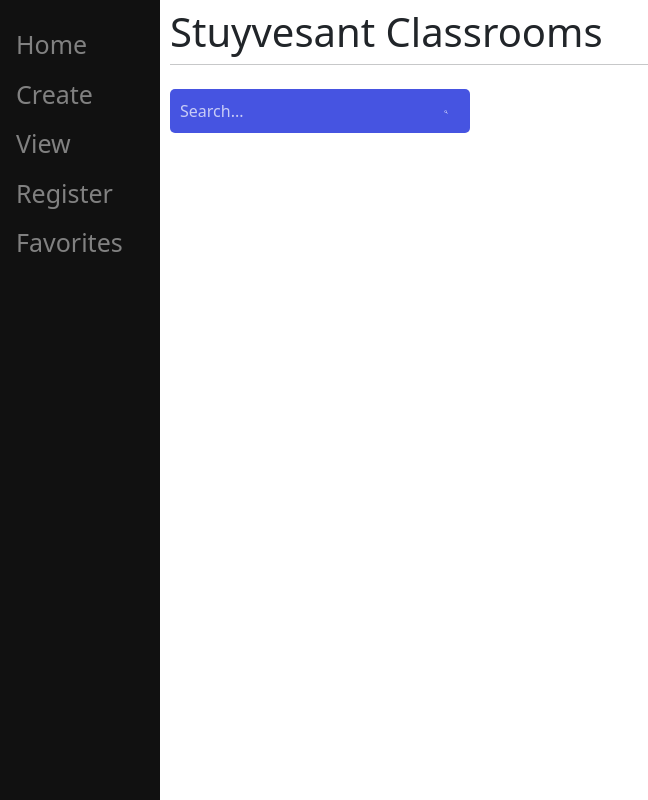
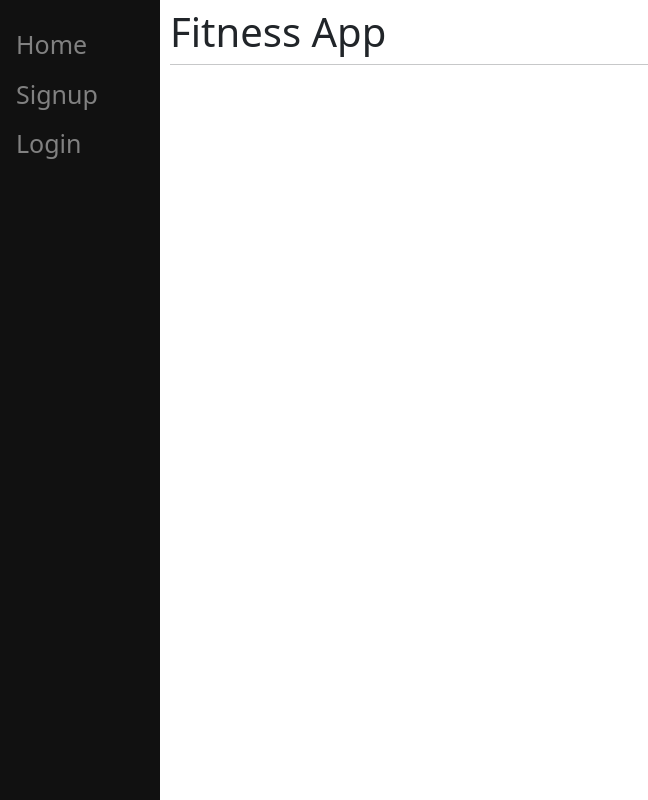
Before and after one commit to LitTub/2022Appathon, a Django app: page /hello/ in a window 1280 px wide. Shown: the whole page, without its empty margins (0-648 px from the left). Run offline with Django 4.2, Linux system fonts and the light colour scheme.

Commit message:
Add files via upload

```diff
--- a/2022Appathon/Fitness/templates/Fitness/base.html
+++ b/2022Appathon/Fitness/templates/Fitness/base.html
@@ -83,24 +83,16 @@
 <body>
   <div class="sidenav">
     <a href="/home">Home</a>
-    <a href="/create/">Create</a>
-    <a href="/1">View</a>
-    <a href="/register">Register</a>
-    <a href="/favorite">Favorites</a>
+    <a href="/signup/">Signup</a>
+    <a href="/login">Login</a>
   </div>
   <div class="main">
     <div class="col-8">
     <h1 class="mt-2">
-       Stuyvesant Classrooms
+       Fitness App
     </h1>
     <hr class="mt-0 mb-4">
-    <form id="type" role="search" class="type">
-      <input type="search" id="query" class="q"
-       placeholder="Search..."
-       aria-label="Search through site content"
-      >
-      <button><svg viewBox="0 0 1024 1024"><path class="path1" d="M848.471 928l-263.059-263.059c-48.941 36.706-110.118 55.059-177.412 55.059-171.294 0-312-140.706-312-312s140.706-312 312-312c171.294 0 312 140.706 312 312 0 67.294-24.471 128.471-55.059 177.412l263.059 263.059-79.529 79.529zM189.623 408.078c0 121.364 97.091 218.455 218.455 218.455s218.455-97.091 218.455-218.455c0-121.364-103.159-218.455-218.455-218.455-121.364 0-218.455 97.091-218.455 218.455z"></path></svg></button>
-    </form>
+
     <div id="content", name="content">
         {% block content %}
         {% endblock %}
@@ -111,24 +103,7 @@
 <script src="https://code.jquery.com/jquery-3.3.1.slim.min.js" integrity="sha384-q8i/X+965DzO0rT7abK41JStQIAqVgRVzpbzo5smXKp4YfRvH+8abtTE1Pi6jizo" crossorigin="anonymous"></script>
 <script src="https://cdn.jsdelivr.net/npm/popper.js@1.14.7/dist/umd/popper.min.js" integrity="sha384-UO2eT0CpHqdSJQ6hJty5KVphtPhzWj9WO1clHTMGa3JDZwrnQq4sF86dIHNDz0W1" crossorigin="anonymous"></script>
 <script src="https://cdn.jsdelivr.net/npm/bootstrap@4.3.1/dist/js/bootstrap.min.js" integrity="sha384-JjSmVgyd0p3pXB1rRibZUAYoIIy6OrQ6VrjIEaFf/nJGzIxFDsf4x0xIM+B07jRM" crossorigin="anonymous"></script>
-<script>
-    const f = document.getElementById('type');
-      const q = document.getElementById('query');
-      const google = 'https://www.google.com/search?q=site%3A+';
-      const site = 'youtube.com';
 
-      function submitted(event) {
-        event.preventDefault();
-        const url = google + site + '+' + q.value;
-        const win = window.open(url, '_blank');
-        win.focus();
-      }
-
-      f.addEventListener('submit', submitted);
-
-
-
-</script>
 
 </body>
 
--- a/2022Appathon/FitnessApp/settings.py
+++ b/2022Appathon/FitnessApp/settings.py
@@ -37,7 +37,9 @@
     'django.contrib.sessions',
     'django.contrib.messages',
     'django.contrib.staticfiles',
-    'Fitness'
+    'Fitness',
+    'signup.apps.SignupConfig',
+    'crispy_forms',
 
 ]
 
@@ -123,3 +125,5 @@
 # https://docs.djangoproject.com/en/4.0/ref/settings/#default-auto-field
 
 DEFAULT_AUTO_FIELD = 'django.db.models.BigAutoField'
+
+CRISPY_TEMPLATE_PACK = "bootstrap4"
--- a/2022Appathon/FitnessApp/urls.py
+++ b/2022Appathon/FitnessApp/urls.py
@@ -15,7 +15,11 @@
 """
 from django.contrib import admin
 from django.urls import path, include
+from signup import views as v
 
 urlpatterns = [
     path('', include("Fitness.urls")),
+    path('signup/', v.signup, name="signup"),
+    path('admin/', admin.site.urls)
+
 ]
--- /dev/null
+++ b/2022Appathon/signup/admin.py
@@ -0,0 +1,3 @@
+from django.contrib import admin
+
+# Register your models here.
--- /dev/null
+++ b/2022Appathon/signup/apps.py
@@ -0,0 +1,6 @@
+from django.apps import AppConfig
+
+
+class SignupConfig(AppConfig):
+    default_auto_field = 'django.db.models.BigAutoField'
+    name = 'signup'
--- /dev/null
+++ b/2022Appathon/signup/models.py
@@ -0,0 +1,3 @@
+from django.db import models
+
+# Create your models here.
--- /dev/null
+++ b/2022Appathon/signup/tests.py
@@ -0,0 +1,3 @@
+from django.test import TestCase
+
+# Create your tests here.
```
Also changed, not shown: 2022Appathon/Fitness/forms.py (added, +12 -0 lines), 2022Appathon/Fitness/models.py (+8 -1 lines), 2022Appathon/signup/forms.py (added, +12 -0 lines), 2022Appathon/signup/templates/signup/signup.html (added, +12 -0 lines), 2022Appathon/signup/views.py (added, +15 -0 lines), 2022Appathon/db.sqlite3, 2022Appathon/signup/__init__.py (added), 2022Appathon/signup/migrations/__init__.py (added).
